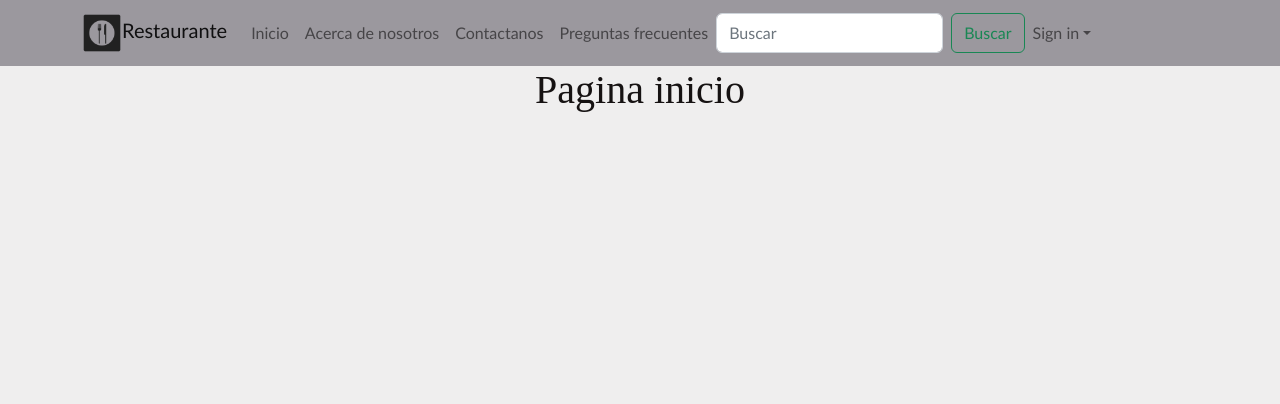
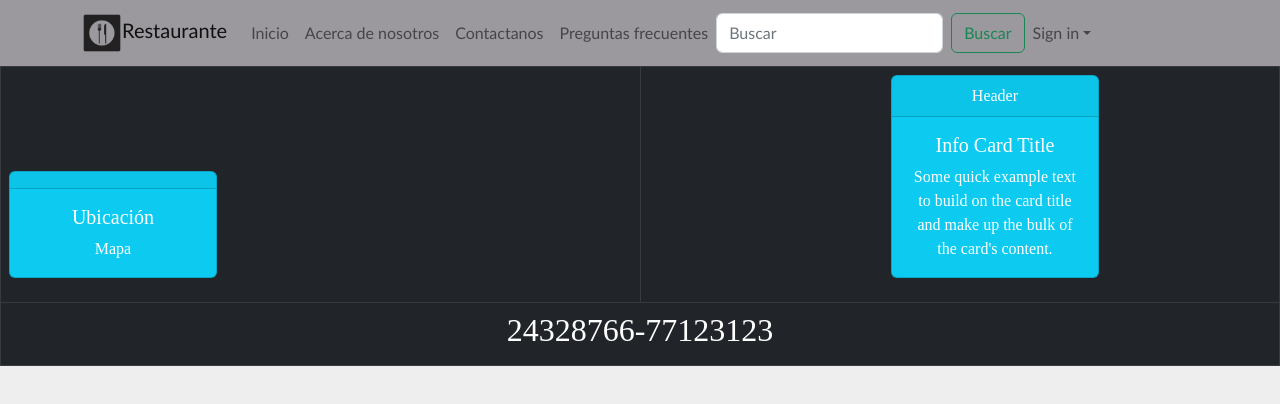
Before and after one commit to Alvaro-IHC/SCom-rest-client, a React (Create React App) app: page / in a window 1280 px wide. Shown: the top 404 px of the page. Built offline with nearby package versions, Linux system fonts and the light colour scheme.

Commit message:
vista inicio v1.1

```diff
--- a/src/componentes/inicio.js
+++ /dev/null
@@ -1,12 +0,0 @@
-import React from 'react'
-
-const Inicio = () => {
-  return (
-    <div>
-        <h1> Pagina inicio</h1>
-
-    </div>
-  )
-}
-
-export default Inicio
--- /dev/null
+++ b/src/components/casual_user/Inicio.js
@@ -0,0 +1,92 @@
+import React from 'react'
+import Table from 'react-bootstrap/Table';
+import Card from 'react-bootstrap/Card';
+
+import Container from 'react-bootstrap/Container';
+import Row from 'react-bootstrap/Row';
+import Col from 'react-bootstrap/Col';
+
+const Inicio = () => {
+  return (
+    <Table striped bordered hover variant="dark">
+    <thead>
+    <tr>
+
+
+        <td  className='casilla_ubicacion'>
+
+        <>
+      {[
+
+        'Info',
+
+      ].map((variant) => (
+        <Card
+          bg={variant.toLowerCase()}
+          key={variant}
+          text={variant.toLowerCase() === 'light' ? 'dark' : 'white'}
+          style={{ width: '13rem' }}
+          className="mb-3"
+        >
+          <Card.Header></Card.Header>
+          <Card.Body>
+            <Card.Title> Ubicación </Card.Title>
+            <Card.Text>
+             Mapa
+            </Card.Text>
+          </Card.Body>
+        </Card>
+      ))}
+    </>
+
+        </td>
+        <td >
+
+        <Row className="justify-content-md-center">
+  <Col className="justify-content-md-center" sm={3}>   <>
+      {[
+
+        'Info',
+
+      ].map((variant) => (
+        <Card
+          bg={variant.toLowerCase()}
+          key={variant}
+          text={variant.toLowerCase() === 'light' ? 'dark' : 'white'}
+          style={{ width: '13rem' }}
+          className="mb-3"
+        >
+          <Card.Header>Header</Card.Header>
+          <Card.Body>
+            <Card.Title>{variant} Card Title </Card.Title>
+            <Card.Text>
+              Some quick example text to build on the card title and make up the
+              bulk of the card's content.
+            </Card.Text>
+          </Card.Body>
+        </Card>
+      ))}
+    </></Col>
+
+</Row>
+
+        </td>
+      </tr>
+
+    <tr>
+
+        <td colSpan={2} ><h2>24328766-77123123</h2> </td>
+
+      </tr>
+
+
+    </thead>
+
+  </Table>
+
+
+
+  )
+}
+
+export default Inicio
--- a/src/layouts/navbar.js
+++ b/src/components/casual_user/layouts/Navbar.js
@@ -10,7 +10,7 @@ const NavBarExample = () => {
    <>
     <Navbar className="navBg" variant="light" expand="lg">
       <Container>
-        <Navbar.Brand as={Link} to="/"><img className='imagen-logo' src={require('../imagenes/icon.png')} alt='xd' width={40} />
+        <Navbar.Brand as={Link} to="/"><img className='imagen-logo' src={require('../../../assets/images/user_casual/icon.png')} alt='xd' width={40} />
 
             Restaurante</Navbar.Brand>
         <Navbar.Toggle aria-controls="basic-navbar-nav" />
```
Also changed, not shown: src/App.js (+5 -5 lines), src/components/casual_user/Log_out.js (added, +12 -0 lines), src/components/casual_user/Sign_in.js (added, +12 -0 lines), src/assets/images/user_casual/icon.png (renamed from src/imagenes/icon.png), src/assets/images/user_casual/iconoRest.png (renamed from src/imagenes/iconoRest.png), src/components/casual_user/Acerca_de_nosotros.js (renamed from src/componentes/acerca_de_nosotros.js), src/components/casual_user/Contactanos.js (renamed from src/componentes/contactanos.js), src/components/casual_user/Preguntas_frecuentes.js (renamed from src/componentes/preguntas_frecuentes.js).
